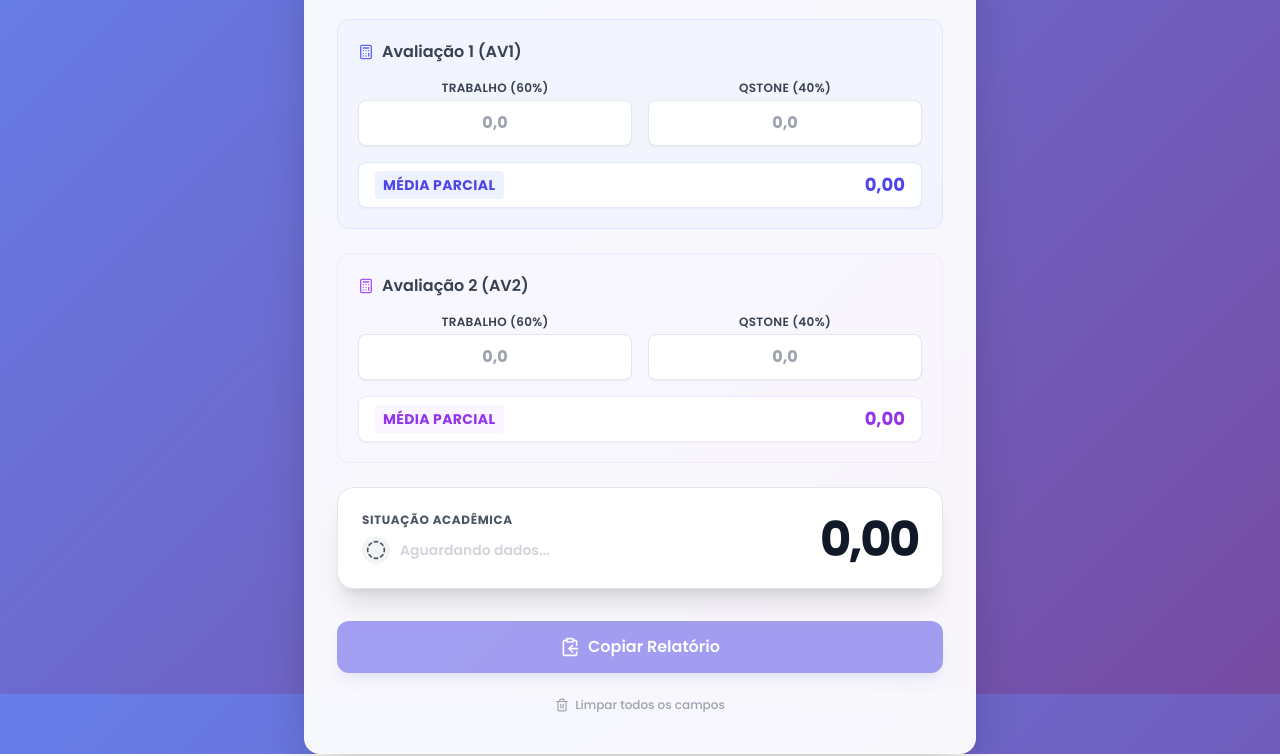
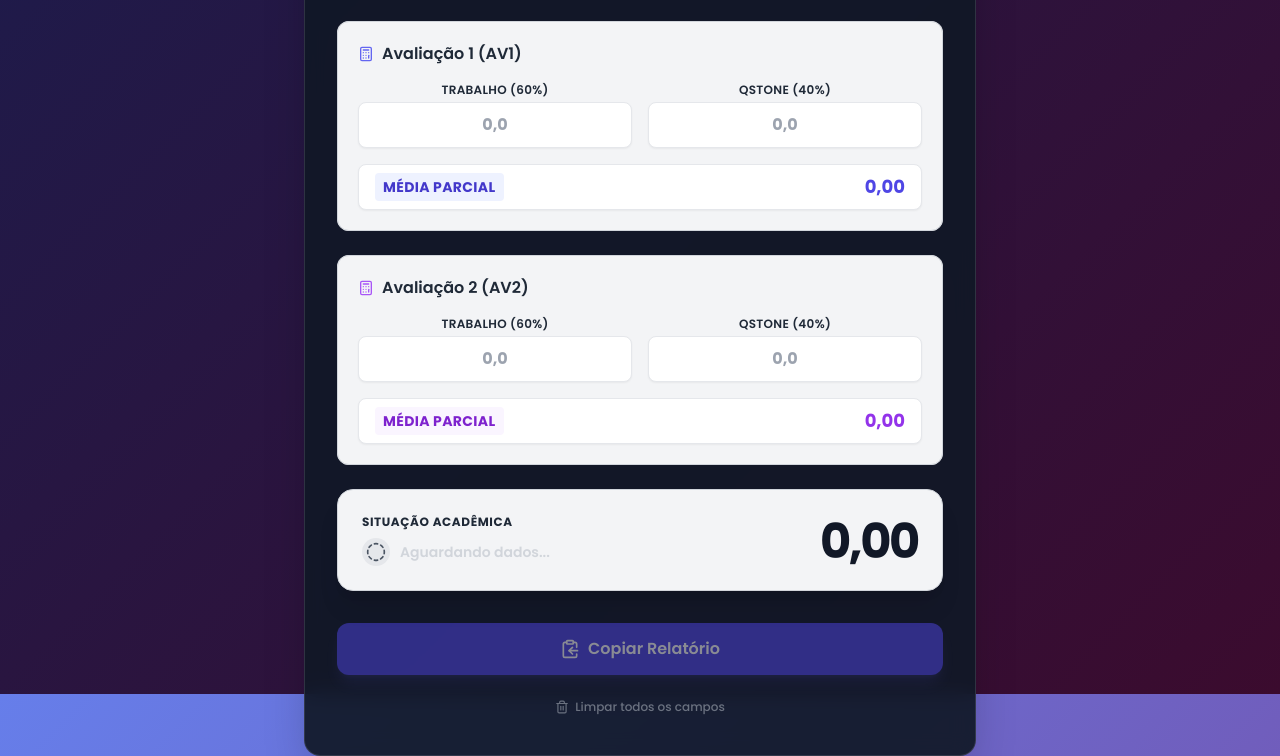
Before and after one commit to maicongaldino/calculadora-de-notas-html-puro, a plain HTML site: page index.html in a window 1280 px wide. Shown: the part 106-862 px from the top of the page. Drawn offline with nearby package versions, Linux system fonts and the light colour scheme.

Commit message:
:bug: Removendo modo claro e deixando apenas o modo escuro

```diff
--- a/css/estilos.css
+++ b/css/estilos.css
@@ -15,7 +15,6 @@ body {
   background: linear-gradient(135deg, #667eea 0%, #764ba2 100%);
 }
 
-/* Modo escuro: fundo e painel */
 body.dark {
   background: linear-gradient(135deg, #1e1b4b 0%, #3b0b2e 100%);
 }
@@ -26,9 +25,9 @@ body.dark {
 
 /* Painel com efeito de vidro */
 .painel-vidro {
-  background: rgba(255, 255, 255, 0.95);
+  background: rgba(229, 231, 235, 0.96);
   backdrop-filter: blur(10px);
-  border: 1px solid rgba(255, 255, 255, 0.28);
+  border: 1px solid rgba(17, 24, 39, 0.14);
 }
 
 /* Ajuste de inputs numéricos visuais */
--- a/index.html
+++ b/index.html
@@ -1,5 +1,5 @@
 <!DOCTYPE html>
-<html lang="pt-BR">
+<html lang="pt-BR" class="dark">
   <head>
     <meta charset="UTF-8" />
     <meta name="viewport" content="width=device-width, initial-scale=1.0" />
@@ -40,7 +40,7 @@
     <link rel="stylesheet" href="./css/estilos.css" />
   </head>
 
-  <body class="min-h-screen flex items-center justify-center p-4">
+  <body class="dark min-h-screen flex items-center justify-center p-4">
     <main
       class="painel-vidro w-full max-w-xl md:max-w-2xl p-6 md:p-8 rounded-2xl shadow-2xl relative overflow-visible"
       role="main"
@@ -51,16 +51,6 @@
         aria-hidden="true"
       ></div>
 
-      <button
-        id="botao-tema"
-        type="button"
-        class="absolute top-4 right-4 bg-gray-100 dark:bg-gray-800 text-gray-700 dark:text-gray-200 rounded-full px-3 py-1.5 text-xs font-semibold flex items-center gap-1 shadow-sm border border-gray-200 dark:border-gray-700"
-        aria-label="Alternar tema"
-      >
-        <i data-lucide="moon" class="w-4 h-4"></i>
-        <span>Escuro</span>
-      </button>
-
       <header class="text-center mb-6 relative z-10">
         <div
           class="inline-flex justify-center items-center bg-indigo-50 p-3 rounded-full mb-4 shadow-sm"
@@ -70,25 +60,27 @@
         </div>
         <h1
           id="titulo-principal"
-          class="text-2xl md:text-3xl font-bold text-gray-800 dark:text-gray-100"
+          class="text-3xl md:text-4xl font-extrabold tracking-tight text-gray-900 dark:text-gray-100"
         >
           Minhas Notas
         </h1>
-        <p class="text-gray-500 dark:text-gray-400 text-sm font-medium">
+        <p class="text-gray-800 dark:text-gray-400 text-sm font-medium">
           Controle de desempenho acadêmico
         </p>
       </header>
 
       <form id="formulario-notas" class="space-y-6" novalidate>
         <fieldset
-          class="bg-indigo-50/50 dark:bg-slate-800/50 p-5 rounded-xl border border-indigo-100 dark:border-slate-700 transition-colors hover:border-indigo-200"
+          class="bg-gray-100 dark:bg-slate-800/50 p-5 rounded-xl border border-gray-300 dark:border-slate-700 transition-colors hover:border-gray-400"
           aria-labelledby="titulo-av1"
         >
           <legend class="sr-only">Avaliação 1 (AV1)</legend>
 
           <div class="flex items-center gap-2 mb-4">
             <i data-lucide="calculator" class="w-4 h-4 text-indigo-500"></i>
-            <span id="titulo-av1" class="font-semibold text-gray-700"
+            <span
+              id="titulo-av1"
+              class="font-semibold text-gray-800 dark:text-gray-100"
               >Avaliação 1 (AV1)</span
             >
           </div>
@@ -101,7 +93,7 @@
             <div class="space-y-1">
               <label
                 for="av1-trabalho"
-                class="block text-xs font-semibold text-gray-700 uppercase tracking-wide text-center"
+                class="block text-xs font-semibold text-gray-800 dark:text-gray-100 uppercase tracking-wide text-center"
               >
                 Trabalho (60%)
               </label>
@@ -113,7 +105,7 @@
                 placeholder="0,0"
                 pattern="^\d{1,2}([.,]\d{1,2})?$"
                 maxlength="5"
-                class="campo-nota w-full p-2.5 rounded-lg border border-gray-200 dark:border-slate-700 bg-white dark:bg-slate-900 focus:ring-2 focus:ring-indigo-400 focus:border-transparent outline-none text-center font-bold text-gray-700 dark:text-gray-200 transition-all shadow-sm"
+                class="campo-nota w-full p-2.5 rounded-lg border border-gray-200 dark:border-slate-700 bg-white dark:bg-slate-900 focus:ring-2 focus:ring-indigo-400 focus:border-transparent outline-none text-center font-bold text-gray-800 dark:text-gray-200 transition-all shadow-sm"
                 aria-label="Nota do trabalho AV1 (60 por cento)"
                 autocomplete="off"
               />
@@ -122,7 +114,7 @@
             <div class="space-y-1">
               <label
                 for="av1-qstone"
-                class="block text-xs font-semibold text-gray-700 uppercase tracking-wide text-center"
+                class="block text-xs font-semibold text-gray-800 dark:text-gray-100 uppercase tracking-wide text-center"
               >
                 QStone (40%)
               </label>
@@ -134,7 +126,7 @@
                 placeholder="0,0"
                 pattern="^\d{1,2}([.,]\d{1,2})?$"
                 maxlength="5"
-                class="campo-nota w-full p-2.5 rounded-lg border border-gray-200 dark:border-slate-700 bg-white dark:bg-slate-900 focus:ring-2 focus:ring-indigo-400 focus:border-transparent outline-none text-center font-bold text-gray-700 dark:text-gray-200 transition-all shadow-sm"
+                class="campo-nota w-full p-2.5 rounded-lg border border-gray-200 dark:border-slate-700 bg-white dark:bg-slate-900 focus:ring-2 focus:ring-indigo-400 focus:border-transparent outline-none text-center font-bold text-gray-800 dark:text-gray-200 transition-all shadow-sm"
                 aria-label="Nota do QStone AV1 (40 por cento)"
                 autocomplete="off"
               />
@@ -142,10 +134,10 @@
           </div>
 
           <div
-            class="flex justify-between items-center bg-white dark:bg-slate-900 px-4 py-2 rounded-lg border border-indigo-100 dark:border-slate-700 shadow-sm"
+            class="flex justify-between items-center bg-white dark:bg-slate-900 px-4 py-2 rounded-lg border border-gray-200 dark:border-slate-700 shadow-sm"
           >
             <span
-              class="text-xs md:text-sm font-bold uppercase tracking-wide text-indigo-600 bg-indigo-50 dark:text-indigo-300 dark:bg-indigo-900/30 px-2 py-1 rounded"
+              class="text-xs md:text-sm font-bold uppercase tracking-wide text-indigo-700 bg-indigo-50 dark:text-indigo-300 dark:bg-indigo-900/30 px-2 py-1 rounded"
             >
               Média Parcial
             </span>
@@ -162,14 +154,16 @@
         </fieldset>
 
         <fieldset
-          class="bg-purple-50/50 dark:bg-slate-800/50 p-5 rounded-xl border border-purple-100 dark:border-slate-700 transition-colors hover:border-purple-200"
+          class="bg-gray-100 dark:bg-slate-800/50 p-5 rounded-xl border border-gray-300 dark:border-slate-700 transition-colors hover:border-gray-400"
           aria-labelledby="titulo-av2"
         >
           <legend class="sr-only">Avaliação 2 (AV2)</legend>
 
           <div class="flex items-center gap-2 mb-4">
             <i data-lucide="calculator" class="w-4 h-4 text-purple-500"></i>
-            <span id="titulo-av2" class="font-semibold text-gray-700"
+            <span
+              id="titulo-av2"
+              class="font-semibold text-gray-800 dark:text-gray-100"
               >Avaliação 2 (AV2)</span
             >
           </div>
@@ -182,7 +176,7 @@
             <div class="space-y-1">
               <label
                 for="av2-trabalho"
-                class="block text-xs font-semibold text-gray-700 uppercase tracking-wide text-center"
+                class="block text-xs font-semibold text-gray-800 dark:text-gray-100 uppercase tracking-wide text-center"
               >
                 Trabalho (60%)
               </label>
@@ -194,7 +188,7 @@
                 placeholder="0,0"
                 pattern="^\d{1,2}([.,]\d{1,2})?$"
                 maxlength="5"
-                class="campo-nota w-full p-2.5 rounded-lg border border-gray-200 dark:border-slate-700 bg-white dark:bg-slate-900 focus:ring-2 focus:ring-purple-400 focus:border-transparent outline-none text-center font-bold text-gray-700 dark:text-gray-200 transition-all shadow-sm"
+                class="campo-nota w-full p-2.5 rounded-lg border border-gray-200 dark:border-slate-700 bg-white dark:bg-slate-900 focus:ring-2 focus:ring-purple-400 focus:border-transparent outline-none text-center font-bold text-gray-800 dark:text-gray-200 transition-all shadow-sm"
                 aria-label="Nota do trabalho AV2 (60 por cento)"
                 autocomplete="off"
               />
@@ -203,7 +197,7 @@
             <div class="space-y-1">
               <label
                 for="av2-qstone"
-                class="block text-xs font-semibold text-gray-700 uppercase tracking-wide text-center"
+                class="block text-xs font-semibold text-gray-800 dark:text-gray-100 uppercase tracking-wide text-center"
               >
                 QStone (40%)
               </label>
@@ -215,7 +209,7 @@
                 placeholder="0,0"
                 pattern="^\d{1,2}([.,]\d{1,2})?$"
                 maxlength="5"
-                class="campo-nota w-full p-2.5 rounded-lg border border-gray-200 dark:border-slate-700 bg-white dark:bg-slate-900 focus:ring-2 focus:ring-purple-400 focus:border-transparent outline-none text-center font-bold text-gray-700 dark:text-gray-200 transition-all shadow-sm"
+                class="campo-nota w-full p-2.5 rounded-lg border border-gray-200 dark:border-slate-700 bg-white dark:bg-slate-900 focus:ring-2 focus:ring-purple-400 focus:border-transparent outline-none text-center font-bold text-gray-800 dark:text-gray-200 transition-all shadow-sm"
                 aria-label="Nota do QStone AV2 (40 por cento)"
                 autocomplete="off"
               />
@@ -223,10 +217,10 @@
           </div>
 
           <div
-            class="flex justify-between items-center bg-white dark:bg-slate-900 px-4 py-2 rounded-lg border border-purple-100 dark:border-slate-700 shadow-sm"
+            class="flex justify-between items-center bg-white dark:bg-slate-900 px-4 py-2 rounded-lg border border-gray-200 dark:border-slate-700 shadow-sm"
           >
             <span
-              class="text-xs md:text-sm font-bold uppercase tracking-wide text-purple-600 bg-purple-50 dark:text-purple-300 dark:bg-purple-900/30 px-2 py-1 rounded"
+              class="text-xs md:text-sm font-bold uppercase tracking-wide text-purple-700 bg-purple-50 dark:text-purple-300 dark:bg-purple-900/30 px-2 py-1 rounded"
             >
               Média Parcial
             </span>
@@ -243,7 +237,7 @@
         </fieldset>
 
         <section
-          class="bg-white dark:bg-gray-900 text-gray-900 dark:text-white p-5 md:p-6 rounded-2xl shadow-xl transform transition-transform duration-300 hover:scale-[1.02] border border-gray-200 dark:border-gray-800"
+          class="bg-gray-100 dark:bg-gray-900 text-gray-900 dark:text-white p-5 md:p-6 rounded-2xl shadow-xl transform transition-transform duration-300 hover:scale-[1.02] border border-gray-300 dark:border-gray-800"
           aria-label="Resultado da média final"
         >
           <div
@@ -251,14 +245,14 @@
           >
             <div>
               <p
-                class="text-gray-600 dark:text-gray-400 text-xs font-bold uppercase tracking-wider mb-2"
+                class="text-gray-800 dark:text-gray-100 text-xs font-bold uppercase tracking-wider mb-2"
               >
                 Situação Acadêmica
               </p>
               <div class="flex items-center gap-2.5">
                 <span
                   id="icone-situacao"
-                  class="flex items-center justify-center bg-gray-100 dark:bg-gray-700 rounded-full p-1"
+                  class="flex items-center justify-center bg-gray-200 dark:bg-gray-700 rounded-full p-1"
                   aria-hidden="true"
                 >
                   <i
@@ -268,7 +262,7 @@
                 </span>
                 <span
                   id="texto-situacao"
-                  class="text-sm font-semibold text-gray-700 dark:text-gray-200"
+                  class="text-sm font-semibold text-gray-800 dark:text-gray-200"
                   aria-live="polite"
                 >
                   Aguardando dados...
@@ -307,7 +301,7 @@
           <button
             type="button"
             id="botao-limpar"
-            class="text-xs text-gray-400 hover:text-red-500 font-medium transition-colors flex items-center justify-center gap-1.5 mx-auto py-2"
+            class="text-xs text-gray-500 dark:text-gray-400 hover:text-red-500 font-medium transition-colors flex items-center justify-center gap-1.5 mx-auto py-2"
             aria-label="Limpar todos os campos"
           >
             <i data-lucide="trash-2" class="w-3.5 h-3.5"></i>
--- a/js/app.js
+++ b/js/app.js
@@ -1,4 +1,3 @@
-/* Regras e constantes imutáveis */
 const REGRAS = Object.freeze({
   PESOS: { TRABALHO: 0.6, QSTONE: 0.4 },
   LIMITES: { MIN: 0, MAX: 10, CASAS_DECIMAIS: 2 },
@@ -29,7 +28,6 @@ const REGRAS = Object.freeze({
   ANIMACAO: { DURACAO_MS: 600 },
 });
 
-/* Elementos DOM usados (nomes em português e semânticos) */
 const DOM = {
   formulario: document.getElementById("formulario-notas"),
   entradas: document.querySelectorAll(".campo-nota"),
@@ -45,11 +43,9 @@ const DOM = {
   botoes: {
     copiar: document.getElementById("botao-copiar"),
     limpar: document.getElementById("botao-limpar"),
-    tema: document.getElementById("botao-tema"),
   },
 };
 
-/* Cálculos puros */
 function calcularMediaPonderada(notaTrabalho, notaQstone) {
   return notaTrabalho * REGRAS.PESOS.TRABALHO + notaQstone * REGRAS.PESOS.QSTONE;
 }
@@ -65,17 +61,10 @@ function determinarSituacao(notaFinal, possuiDados) {
   return REGRAS.SITUACAO.REPROVADO;
 }
 
-/* Validação e higienização de entrada (aceita vírgula e ponto) */
 function higienizarEntrada(valor) {
   if (!valor) return "";
-
-  // aceita vírgula como separador e converte para ponto
   valor = String(valor).replace(",", ".");
-
-  // remove tudo que não for dígito ou ponto
   let valorLimpo = valor.replace(/[^0-9.]/g, "");
-
-  // evita múltiplos pontos (mantém o primeiro como separador)
   const partes = valorLimpo.split(".");
   if (partes.length > 2) {
     valorLimpo = partes[0] + "." + partes.slice(1).join("");
@@ -106,7 +95,6 @@ function truncar(numero) {
   return Math.trunc(Number(numero) * fator) / fator;
 }
 
-/* Animação suave de números */
 function animarValorNumerico(elemento, valorInicial, valorFinal) {
   valorInicial = Number(valorInicial) || 0;
   valorFinal = Number(valorFinal) || 0;
@@ -130,7 +118,6 @@ function animarValorNumerico(elemento, valorInicial, valorFinal) {
   requestAnimationFrame(passoAnimacao);
 }
 
-/* Atualiza visual da situação (texto + ícone) */
 function atualizarVisualSituacao(configuracao) {
   const { texto, classeCor, icone } = configuracao;
   DOM.situacao.texto.textContent = texto;
@@ -156,7 +143,6 @@ function alternarEstadoBotaoCopiar(ativo) {
   }
 }
 
-/* Lógica de interface: leitura, cálculo e atualização das saídas */
 function atualizarInterface() {
   const obterValor = (id) => parseFloat(document.getElementById(id).value.replace(",", ".").trim()) || 0;
 
@@ -190,7 +176,6 @@ function atualizarInterface() {
   alternarEstadoBotaoCopiar(possuiDados);
 }
 
-/* Copiar relatório para área de transferência (com fallback) */
 async function copiarRelatorio() {
   const obterValorTxt = (id) => document.getElementById(id).value || "0.00";
   const obterTexto = (id) => document.getElementById(id).textContent;
@@ -240,7 +225,6 @@ function exibirFeedbackCopia(sucesso) {
   }, 1600);
 }
 
-/* Inicialização: delegação de eventos e setup */
 function criarDebounce(funcao, atrasoMs = 150) {
   let timer;
   return function debounced(...args) {
@@ -253,8 +237,6 @@ function inicializarAplicacao() {
   if (window.lucide && typeof window.lucide.createIcons === "function") {
     window.lucide.createIcons();
   }
-  const temaInicial = obterTemaInicial();
-  aplicarTema(temaInicial);
   const debouncedAtualizar = criarDebounce(atualizarInterface, 150);
   DOM.formulario.addEventListener("input", (evento) => {
     if (evento.target.classList.contains("campo-nota")) {
@@ -282,12 +264,6 @@ function inicializarAplicacao() {
   });
 
   DOM.botoes.copiar.addEventListener("click", copiarRelatorio);
-  if (DOM.botoes.tema) {
-    DOM.botoes.tema.addEventListener("click", () => {
-      const atual = document.documentElement.classList.contains('dark') ? 'escuro' : 'claro';
-      aplicarTema(atual === 'escuro' ? 'claro' : 'escuro');
-    });
-  }
 
   atualizarInterface();
 }
@@ -295,30 +271,6 @@ function inicializarAplicacao() {
 document.addEventListener("DOMContentLoaded", () => {
   inicializarAplicacao();
   if ('serviceWorker' in navigator) {
-    navigator.serviceWorker.register('./sw.js').catch(() => {});
+    navigator.serviceWorker.register('./sw.js').catch(() => { });
   }
 });
-
-function obterTemaInicial() {
-  const salvo = localStorage.getItem('tema');
-  if (salvo === 'escuro' || salvo === 'claro') return salvo;
-  const prefereEscuro = window.matchMedia && window.matchMedia('(prefers-color-scheme: dark)').matches;
-  return prefereEscuro ? 'escuro' : 'claro';
-}
-
-function aplicarTema(tema) {
-  const escuro = tema === 'escuro';
-  document.documentElement.classList.toggle('dark', escuro);
-  document.body.classList.toggle('dark', escuro);
-  localStorage.setItem('tema', tema);
-  atualizarBotaoTema(escuro);
-}
-
-function atualizarBotaoTema(escuro) {
-  const botao = DOM.botoes.tema;
-  if (!botao) return;
-  botao.innerHTML = `<i data-lucide="${escuro ? 'sun' : 'moon'}" class="w-4 h-4"></i><span>${escuro ? 'Claro' : 'Escuro'}</span>`;
-  if (window.lucide && typeof window.lucide.createIcons === "function") {
-    window.lucide.createIcons();
-  }
-}
```
